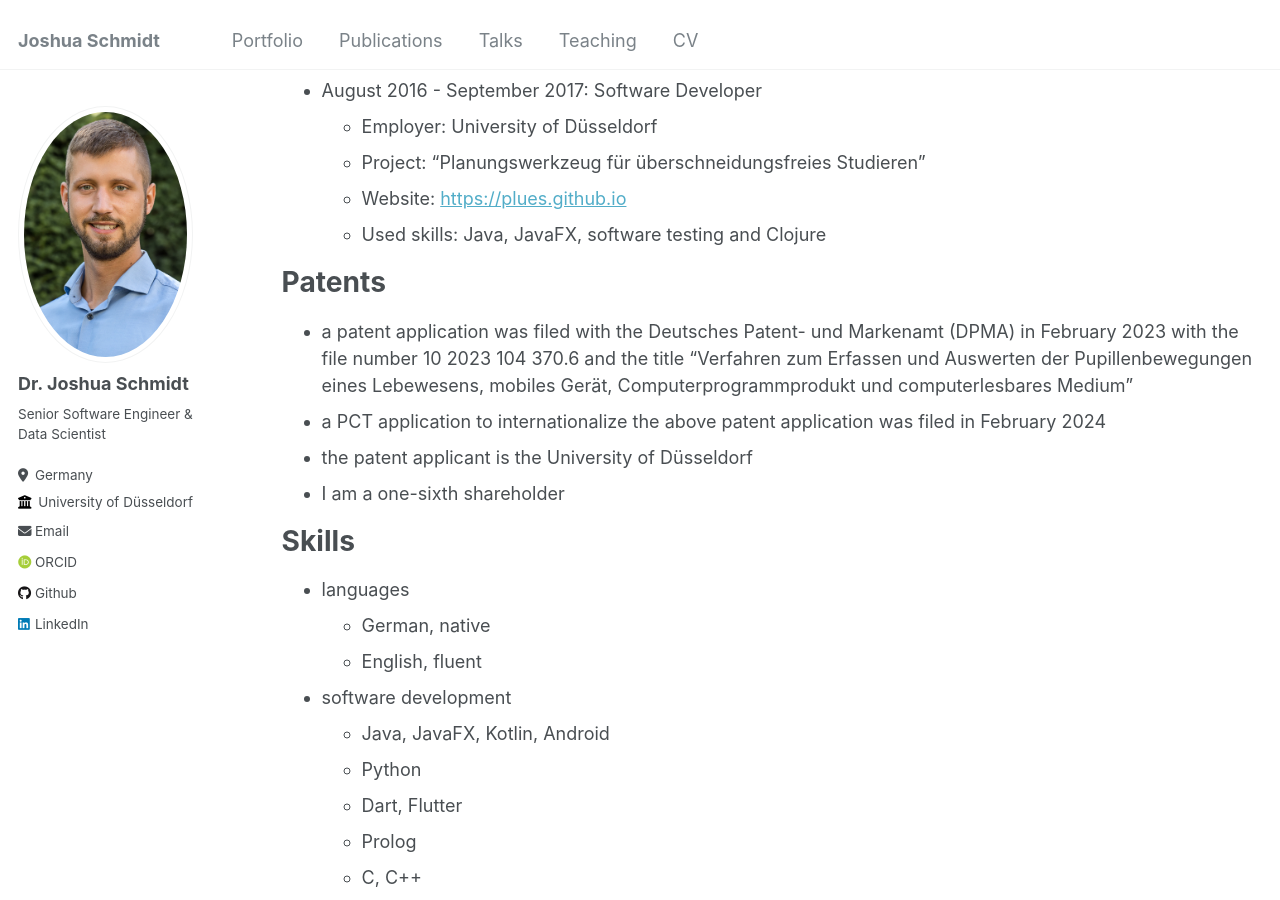
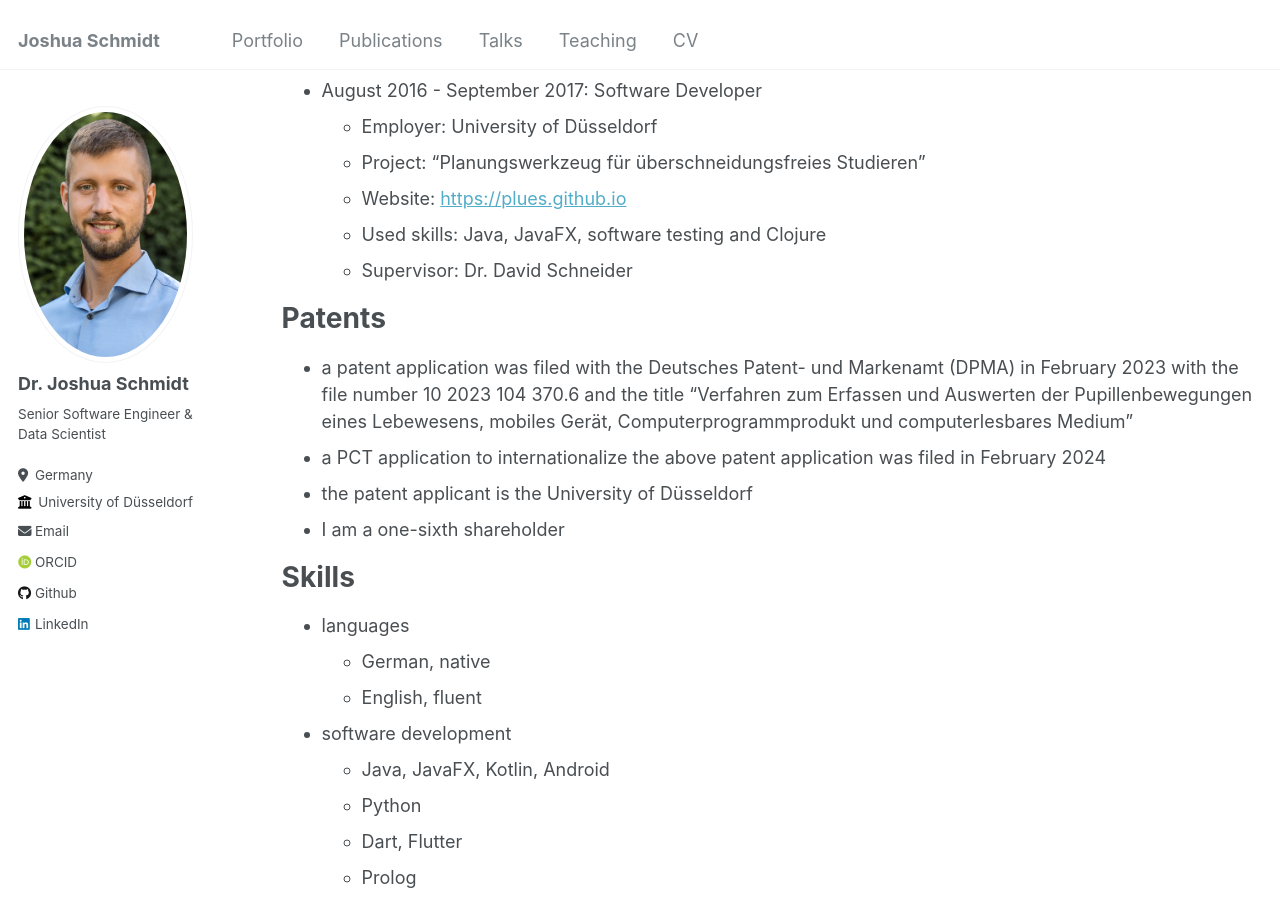
Before and after one commit to Joshua27/joshua27.github.io, a Jekyll site: the page built from _pages/cv.md, in a window 1280 px wide and 900 px high, scrolled down 1021 px. Built offline with Jekyll 4.4.1, drawn with Linux system fonts in a browser that asks for light colours; some web fonts are replaced.

Commit message:
add supervisor

```diff
--- a/_pages/cv.md
+++ b/_pages/cv.md
@@ -43,6 +43,7 @@ Work experience
   * Project: "Planungswerkzeug für überschneidungsfreies Studieren"
   * Website: [https://plues.github.io](https://plues.github.io)
   * Used skills: Java, JavaFX, software testing and Clojure
+  * Supervisor: Dr. David Schneider
 
 Patents
 ======
```
